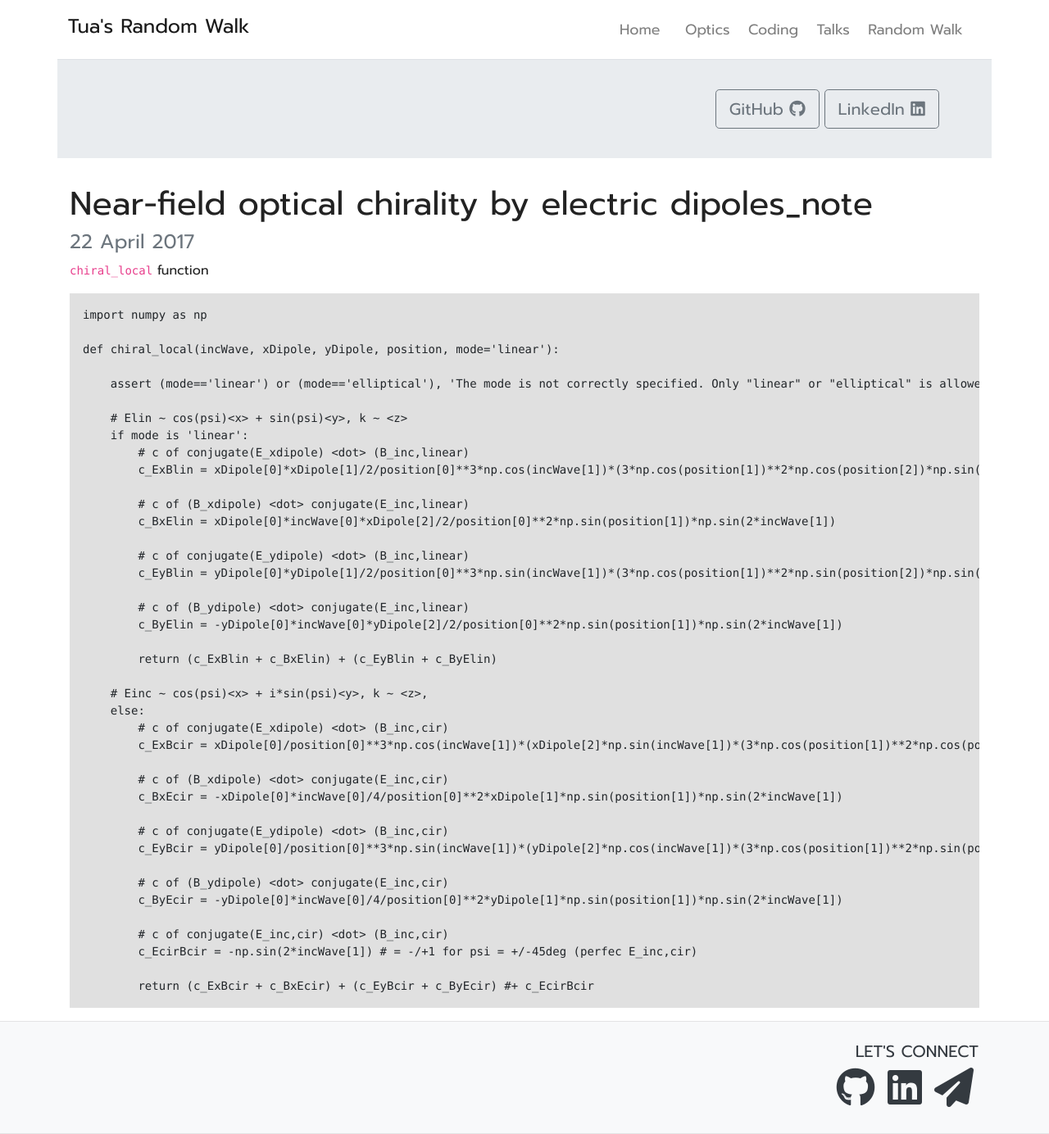
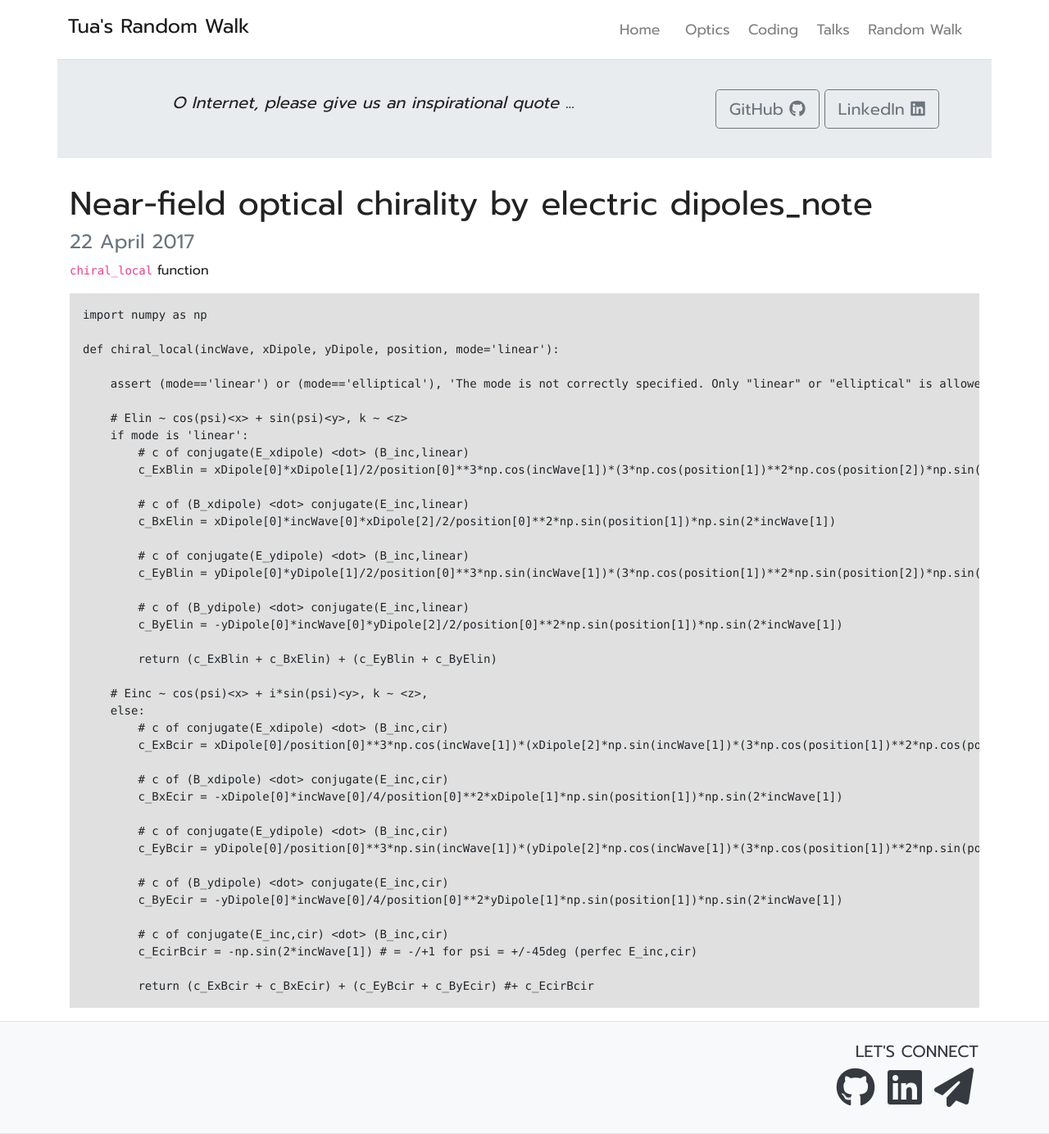
Before and after one commit to clumdee/clumdee.github.io, a Jekyll site: the page built from optics/supp/2017-04-22-nearfield-optical-chirality_note.md, in a window 1280 px wide. Shown: the whole page at 82% size. Built offline with Jekyll 4.4.1, drawn with Linux system fonts in a browser that asks for light colours; nearby versions of some CDN libraries.

Commit message:
placeholder for quote

```diff
--- a/_layouts/post.html
+++ b/_layouts/post.html
@@ -8,7 +8,7 @@ layout: base
         <!-- specify grid columns to occupy at different media's sizes, adding col-x with no size will act as default -->
         <div class="col-xs-12 col-sm-12 col-md-12 col-lg-8 col-xl-8">
             <p class="lead" id="opening-quote">
-
+                <i>O Internet, please give us an inspirational quote ...</i>
             </p>
         </div>
         <div class="col-xs-12 col-sm-12 col-md-12 col-lg-4 col-xl-4">
```
